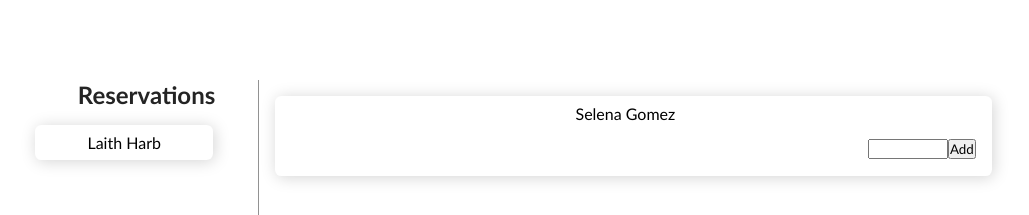
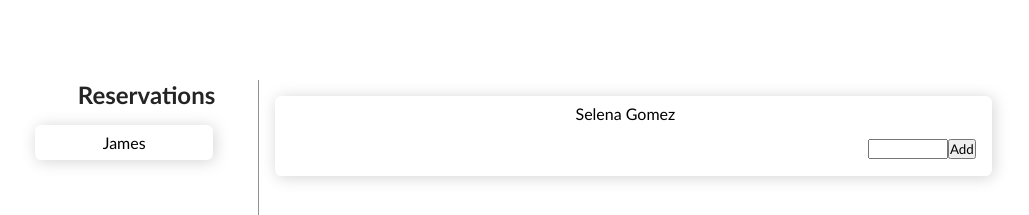
Before and after one commit to SiriusLL/redux-toolkit-typescript, a React (Create React App) app: page / in a window 1280 px wide. Shown: the top 215 px of the page, without its empty margins (45-1074 px from the left). Built offline with nearby package versions, Linux system fonts and the light colour scheme.

Commit message:
connect state for add reservation name

```diff
--- a/src/App.tsx
+++ b/src/App.tsx
@@ -1,6 +1,7 @@
 import React, { useState } from "react";
 import { useSelector } from "react-redux";
 import "./App.css";
+import ReservationCard from "./app/components/ReservationCard";
 import { RootState } from "./app/store";
 
 function App() {
@@ -14,7 +15,9 @@
           <div>
             <h5 className="reservation-header">Reservations</h5>
             <div className="reservation-cards-container">
-              <div className="reservation-card-container">Laith Harb</div>
+              {reservations.map((name) => {
+                return <ReservationCard name={name} />;
+              })}
             </div>
           </div>
           <div className="reservation-input-container">
--- /dev/null
+++ b/src/app/components/ReservationCard.tsx
@@ -0,0 +1,13 @@
+import React from 'react'
+
+interface ReservationCardTypes {
+  name: string;
+}
+
+function ReservationCard({name}: ReservationCardTypes) {
+  return (
+    <div className="reservation-card-container">{name}</div>
+  )
+}
+
+export default ReservationCard
--- a/src/features/reservationSlice.ts
+++ b/src/features/reservationSlice.ts
@@ -5,7 +5,7 @@
 }
 
 const initialState: ReservationState = {
-  value: [],
+  value: ["James"],
 };
 
 export const reservationsSlice = createSlice({
```
Also changed, not shown: 1 other file (tests, documents, lock files or other folders).
